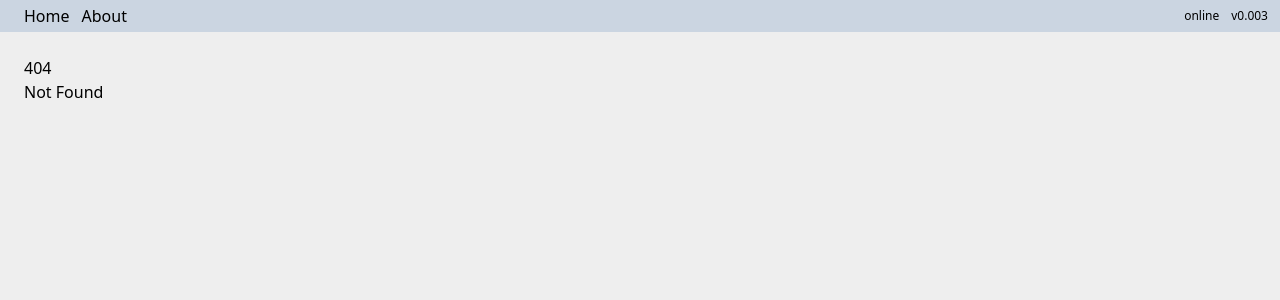
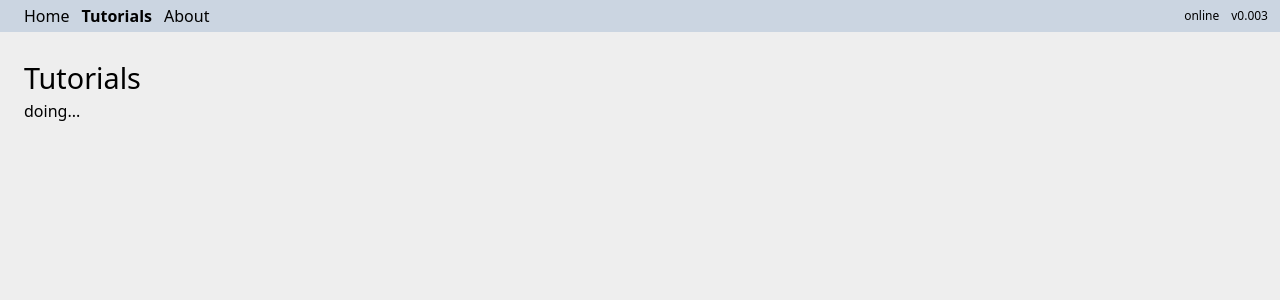
Before and after one commit to edwardtanguay/techlanglearn, a SvelteKit app: page /tutorials in a window 1280 px wide. Before the commit this address had no page. Shown: the top 300 px of the page. Built offline with nearby package versions, Linux system fonts and the light colour scheme.

Commit message:
mock tutorial page

```diff
--- a/src/routes/+layout.svelte
+++ b/src/routes/+layout.svelte
@@ -21,6 +21,7 @@
 <nav class="flex justify-between bg-slate-300">
 	<ul class="flex gap-3 px-2 py-1 pl-6">
 		<li><a href="/" class={$page.url.pathname === '/' ? 'active' : ''}>Home</a></li>
+		<li><a href="/tutorials" class={$page.url.pathname === '/tutorials' ? 'active' : ''}>Tutorials</a></li>
 		<li><a href="/about" class={$page.url.pathname === '/about' ? 'active' : ''}>About</a></li>
 	</ul>
 	<div class="flex items-center gap-3">
--- /dev/null
+++ b/src/routes/tutorials/+page.svelte
@@ -0,0 +1,7 @@
+<script lang="ts">
+</script>
+
+<header>
+	<h1 class="main">Tutorials</h1>
+	<p>doing...</p>
+</header>
```
